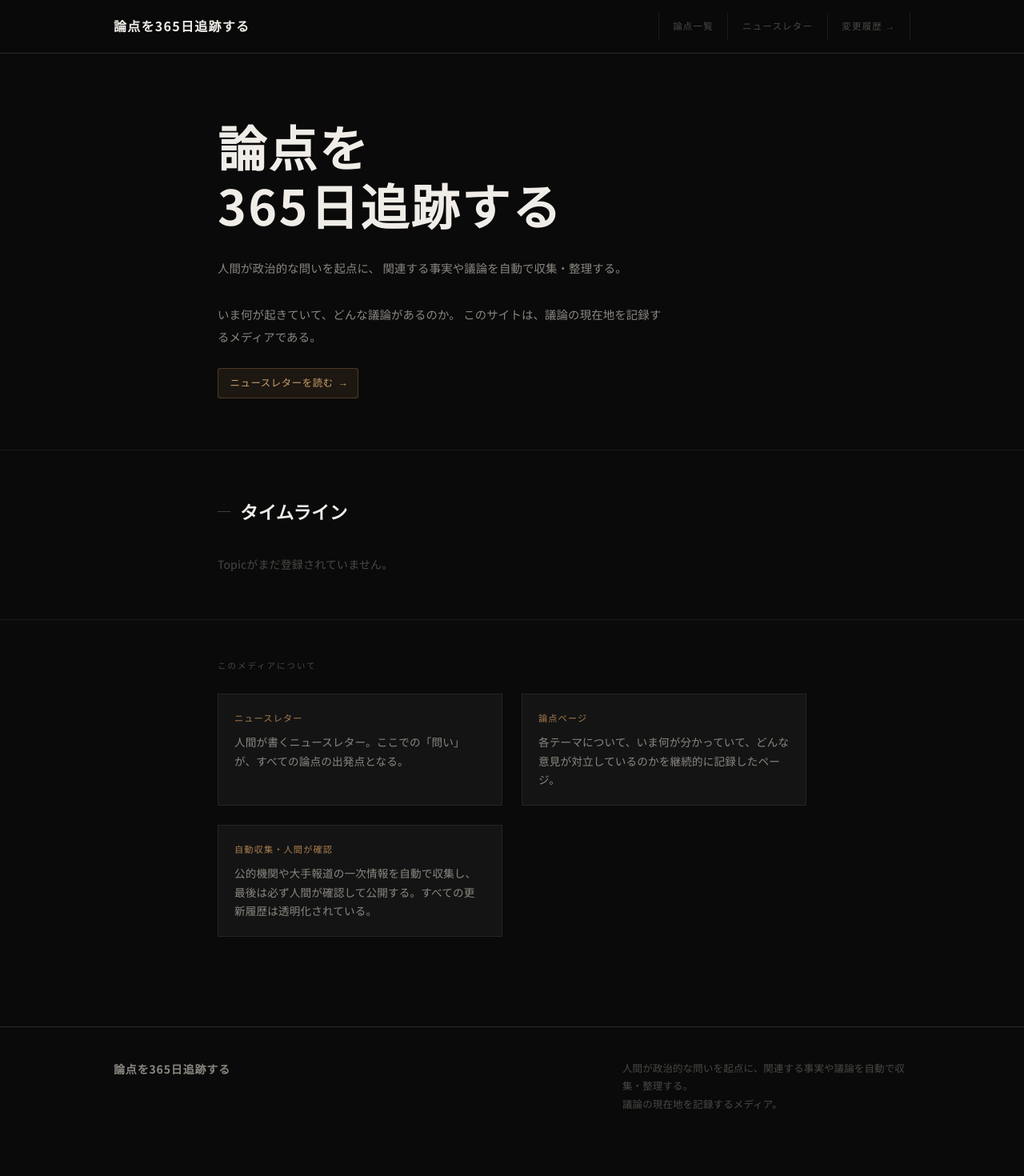
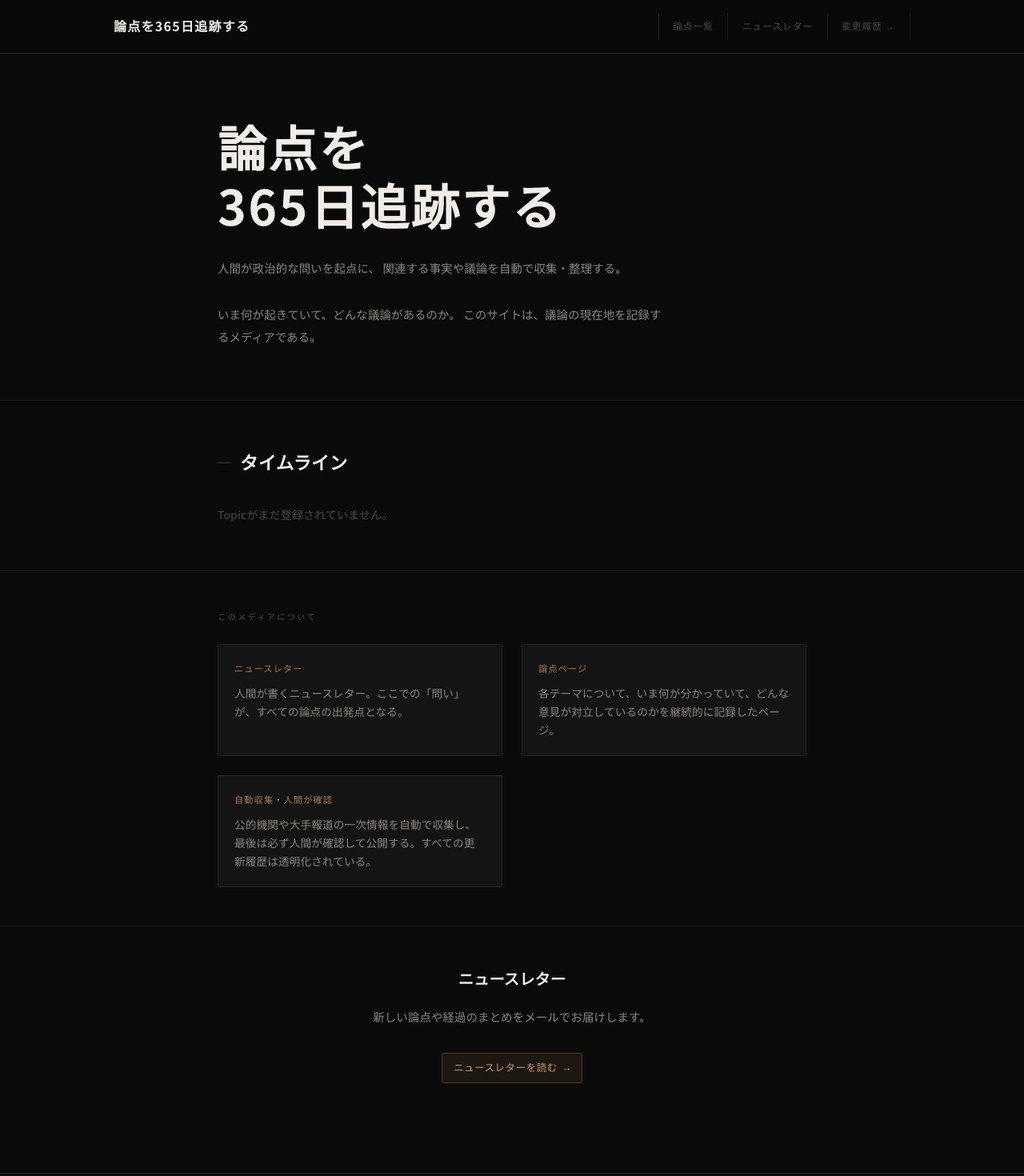
Before and after one commit to takedahika/politics_ronten_agent, a Next.js app in the folder site/: page / in a window 1280 px wide. Shown: the top 1470 px of the page at 80% size. Before the commit the page ends 1431 px from the top, so only its background shows below. Built offline with nearby package versions, Linux system fonts and the light colour scheme.

Commit message:
style(ui): move newsletter link to bottom and rename timeline section

```diff
--- a/site/src/app/page.tsx
+++ b/site/src/app/page.tsx
@@ -35,16 +35,6 @@ export default async function HomePage() {
             いま何が起きていて、どんな議論があるのか。
             このサイトは、議論の現在地を記録するメディアである。
           </p>
-          <div style={{ marginTop: "1.5rem" }}>
-            <a
-              href="https://ronten.theletter.jp/"
-              target="_blank"
-              rel="noopener noreferrer"
-              className="newsletter-cta-subscribe"
-            >
-              ニュースレターを読む →
-            </a>
-          </div>
         </div>
       </section>
 
@@ -150,6 +140,24 @@ export default async function HomePage() {
           </div>
         </div>
       </section>
+
+      {/* ニュースレター */}
+      <section style={{ borderTop: "1px solid var(--border)", padding: "3rem 0" }}>
+        <div className="container" style={{ textAlign: "center" }}>
+          <h2 style={{ fontSize: "1.2rem", fontWeight: 600, marginBottom: "1rem" }}>ニュースレター</h2>
+          <p style={{ color: "var(--text-secondary)", marginBottom: "2rem", fontSize: "0.9rem" }}>
+            新しい論点や経過のまとめをメールでお届けします。
+          </p>
+          <a
+            href="https://ronten.theletter.jp/"
+            target="_blank"
+            rel="noopener noreferrer"
+            className="newsletter-cta-subscribe"
+          >
+            ニュースレターを読む →
+          </a>
+        </div>
+      </section>
     </>
   );
 }
--- a/site/src/app/topics/[slug]/page.tsx
+++ b/site/src/app/topics/[slug]/page.tsx
@@ -27,7 +27,7 @@ export async function generateMetadata({ params }: Props): Promise<Metadata> {
 
 const SECTIONS = [
   { id: "points", label: "議論されている主なポイント", ja: "議論のポイント", color: "#7dd3c8", key: "overview" },
-  { id: "timeline", label: "発端と経過（歴史的事実）", ja: "発端と経過", color: "#9b8fd4", key: "timeline" },
+  { id: "timeline", label: "タイムライン", ja: "タイムライン", color: "#9b8fd4", key: "timeline" },
   { id: "facts-claims", label: "確認された事実と立場", ja: "事実と立場", color: "#6db3f2", key: "facts" },
   { id: "international", label: "各国との比較", ja: "各国比較", color: "#6df2a1", key: "international" },
   { id: "sources", label: "参照した情報源・一次資料", ja: "情報源", color: "#9a97a8", key: "sources" },
```
